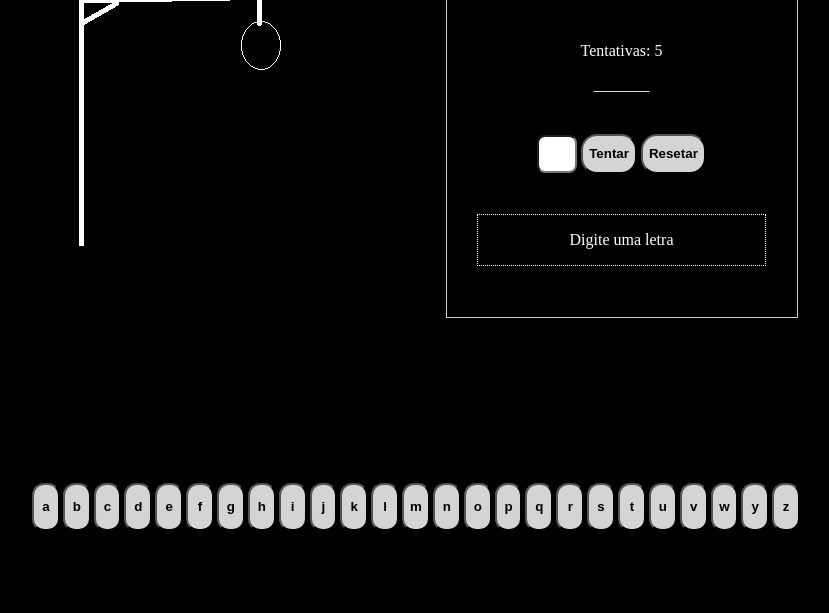
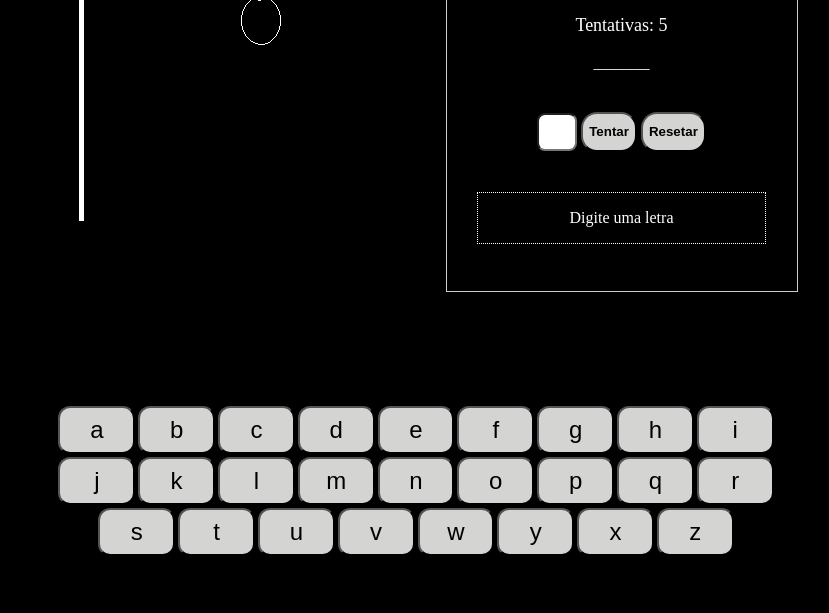
Before and after one commit to bernardoalvesmelo/JogoForcaWeb, a plain HTML site: page index.html in a window 1280 px wide. Shown: the part 187-800 px from the top of the page, without its empty margins (224-1053 px from the left). Drawn offline with Linux system fonts and the light colour scheme.

Commit message:
correções no css

```diff
--- a/JogoForcaTela.js
+++ b/JogoForcaTela.js
@@ -28,7 +28,7 @@ export class JogoForcaTela {
     }
 
     criarTeclado() {
-        let alfabeto = "a,b,c,d,e,f,g,h,i,j,k,l,m,n,o,p,q,r,s,t,u,v,w,y,z".split(',');
+        let alfabeto = "a,b,c,d,e,f,g,h,i,j,k,l,m,n,o,p,q,r,s,t,u,v,w,y,x,z".split(',');
 
         alfabeto.forEach(l => {
             let botao = document.createElement("button");
--- a/styles.css
+++ b/styles.css
@@ -64,6 +64,10 @@ body {
     cursor: pointer;
 }
 
+.tentativas {
+    font-size: large;
+}
+
 .mensagem{
     border: 1px dotted white;
     padding: 2vh 3vw 2vh 3vw;
@@ -77,15 +81,16 @@ body {
     flex-direction: row;
     align-items: center;
     justify-content: center;
+    flex-wrap: wrap;
     gap: 3px;
 }
 
 .teclado > button {
     text-align: center;
     height: 6vh;
-    width: 15vw;
+    width: 6vw;
     border-radius: 1.5vh;
-    font-weight: 700;
+    font-size: x-large;
     background-color: #d4d4d2;
 }
 
```
